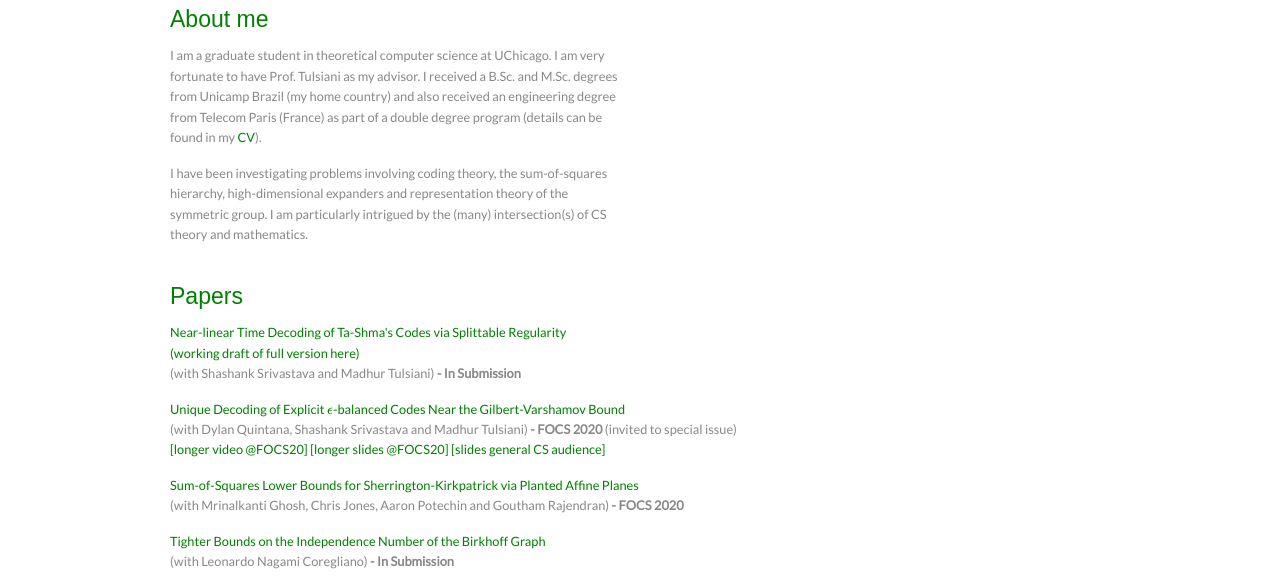
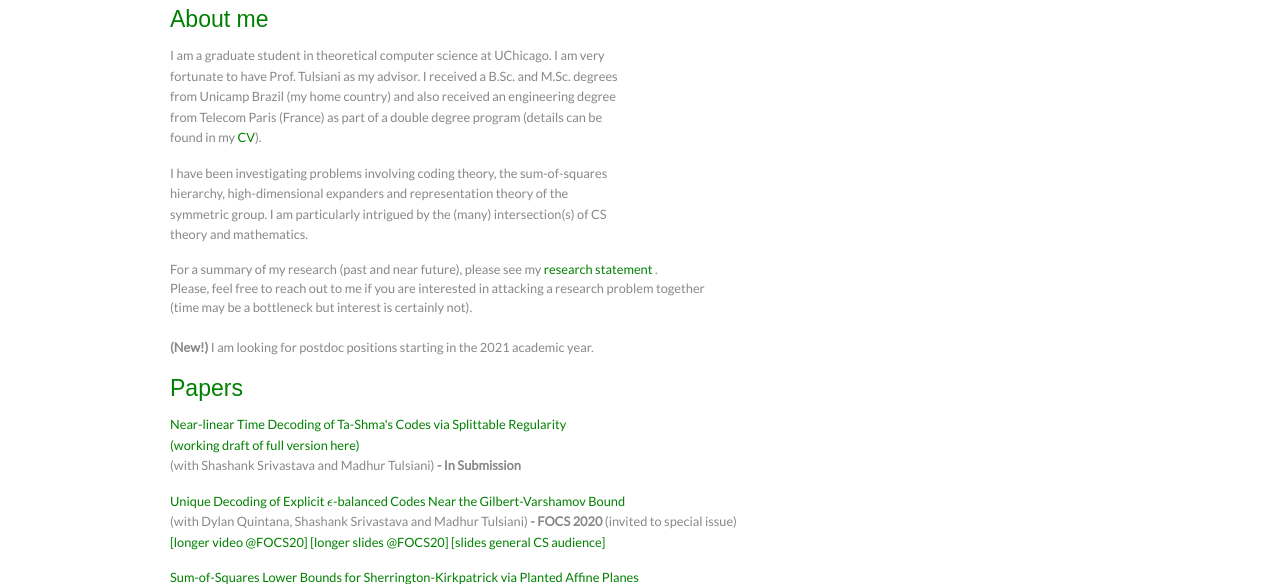
Before and after one commit to Granha/granha.github.io, a plain HTML site: page index.html in a window 1280 px wide. Shown: the part 226-810 px from the top of the page. Drawn offline with nearby package versions, Linux system fonts and the light colour scheme; a web font is replaced by a local one.

Commit message:
Polishing

```diff
--- a/index.html
+++ b/index.html
@@ -46,6 +46,22 @@
 	    intersection(s) of CS theory and mathematics.
 	  </p>
 	</div>
+      </div>
+
+      <div class="col c6">
+	For a summary of my research (past and near future), please see my
+	<a href="doc/research_statement_fernando.pdf"> research statement </a>.
+	<br>
+	Please, feel free to reach out to me if you are interested in attacking a research problem together
+	<br>
+	(time may be a bottleneck but interest is certainly not).
+      </div>
+
+      <div class="col c6">
+	<br>
+	  <p>
+	   <b>(New!) </b> I am looking for postdoc positions starting in the 2021 academic year.
+	  </p>
       </div>
 
       <div id="publications" class="row">
```
Also changed, not shown: 2 other files.
